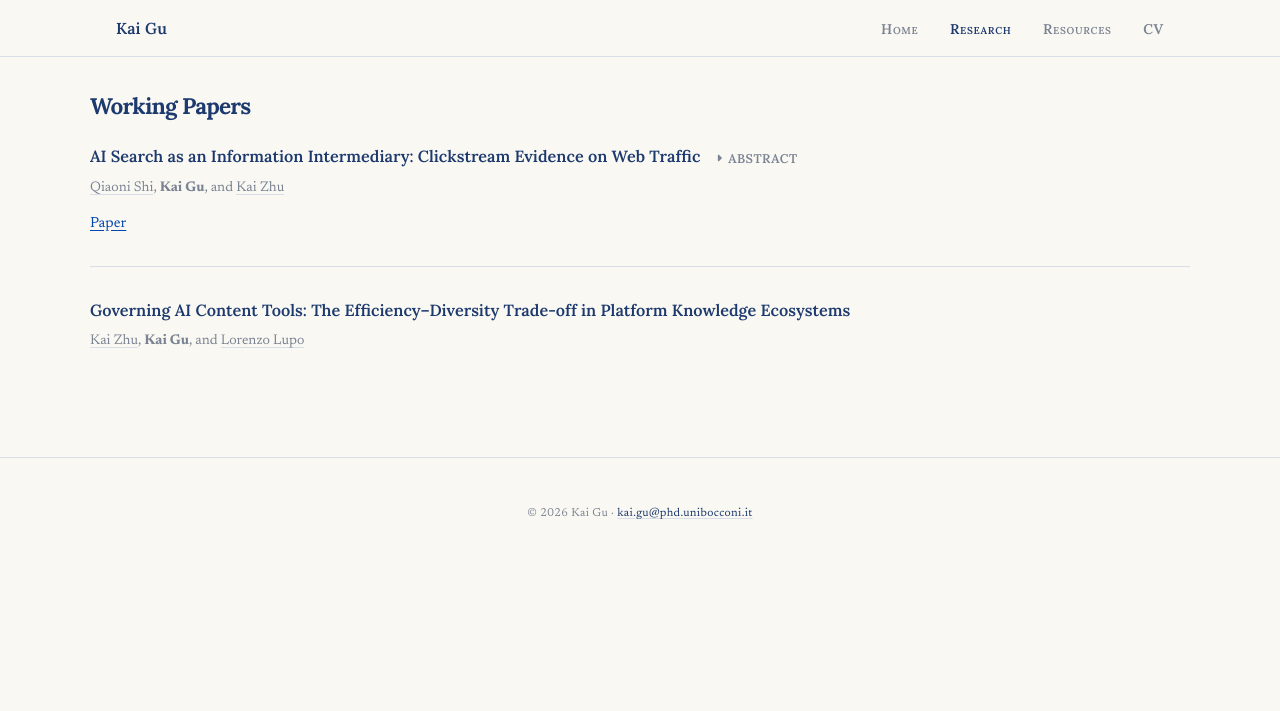
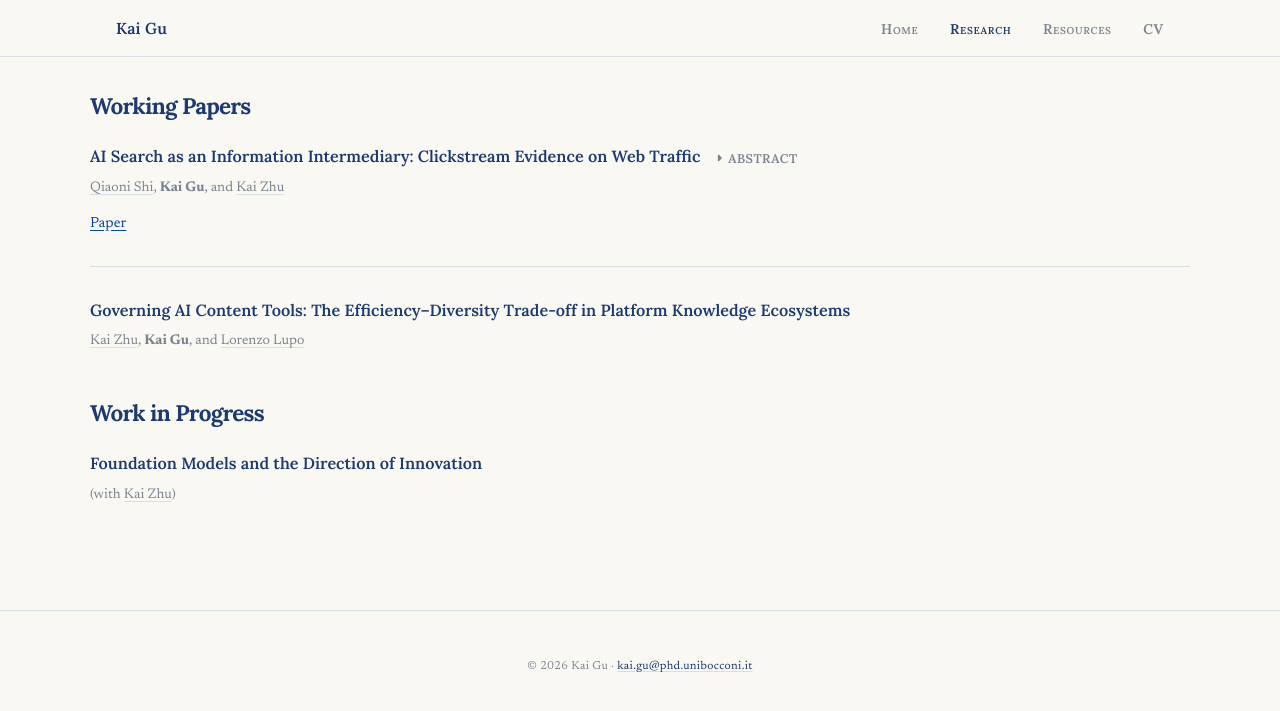
Before and after one commit to KaiGu2024/KaiGu2024.github.io, a Jekyll site: the page docs/research/index.html, which Jekyll copies as it is, in a window 1280 px wide. Shown: the top 711 px of the page. Built offline with Jekyll 4.4.1, drawn with Linux system fonts in a browser that asks for light colours.

Commit message:
add foundation models project under work in progress

```diff
--- a/docs/css/style.css
+++ b/docs/css/style.css
@@ -230,7 +230,15 @@ section:first-child { padding-top: 3.5rem; }
 .research-page .page-content { padding-top: 2rem; }
 .research-page .page-header { margin-bottom: 1.5rem; }
 .research-page .working-papers-title { margin-bottom: 0; }
-.research-page #research { padding-top: 0; }
+.research-page #research { padding-top: 0; margin-bottom: 2.5rem; }
+.research-page .research-section-title {
+  font-size: 1.25rem;
+  line-height: 1.12;
+  letter-spacing: -0.035em;
+  margin-bottom: 1.5rem;
+  padding-bottom: 0;
+  border-bottom: none;
+}
 
 .page-header > p:last-child {
   font-family: var(--font-body);
--- a/docs/research/index.html
+++ b/docs/research/index.html
@@ -5,7 +5,7 @@
   <meta name="viewport" content="width=device-width, initial-scale=1.0">
   <meta name="color-scheme" content="light">
   <title>Research | Kai Gu</title>
-  <meta name="description" content="Working papers by Kai Gu on economics of technology, AI, and computational social science.">
+  <meta name="description" content="Working papers and work in progress by Kai Gu on economics of technology, AI, and computational social science.">
   <link rel="canonical" href="https://kaigu2024.github.io/research/">
   <link rel="icon" type="image/svg+xml" href="../assets/favicon.svg">
   <link rel="preconnect" href="https://fonts.googleapis.com">
@@ -54,6 +54,14 @@
           <p class="paper-authors"><a href="https://kaizhu.me/">Kai Zhu</a>, <strong>Kai Gu</strong>, and <a href="https://lorelupo.github.io/">Lorenzo Lupo</a></p>
         </div>
       </section>
+
+      <section id="work-in-progress" class="reveal-up" aria-labelledby="work-in-progress-title">
+        <h2 id="work-in-progress-title" class="research-section-title">Work in Progress</h2>
+        <div class="paper">
+          <p class="paper-title">Foundation Models and the Direction of Innovation</p>
+          <p class="paper-authors">(with <a href="https://kaizhu.me/">Kai Zhu</a>)</p>
+        </div>
+      </section>
     </div>
   </main>
 
```
